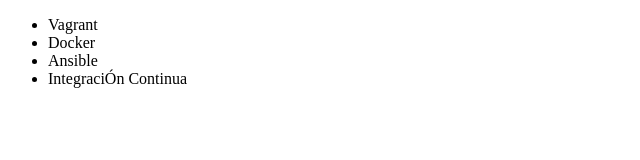
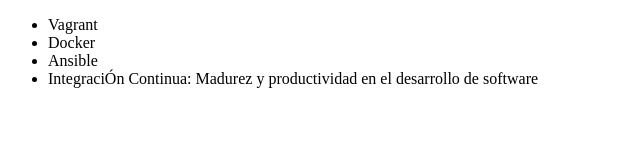
Before and after one commit to Jos1616/alura-git, a plain HTML site: page index.html in a window 1280 px wide. Shown: the whole page, without its empty margins (0-640 px from the left). Drawn offline with Linux system fonts and the light colour scheme.

Commit message:
Renombrando curso de integracion continua

```diff
--- a/index.html
+++ b/index.html
@@ -9,7 +9,7 @@
             <li>Vagrant</li>
             <li>Docker</li>
             <li>Ansible</li>
-            <li>IntegraciÓn Continua</li>
+            <li>IntegraciÓn Continua: Madurez y productividad en el desarrollo de software</li>
         </ul>
     </body>
 </html>
```
